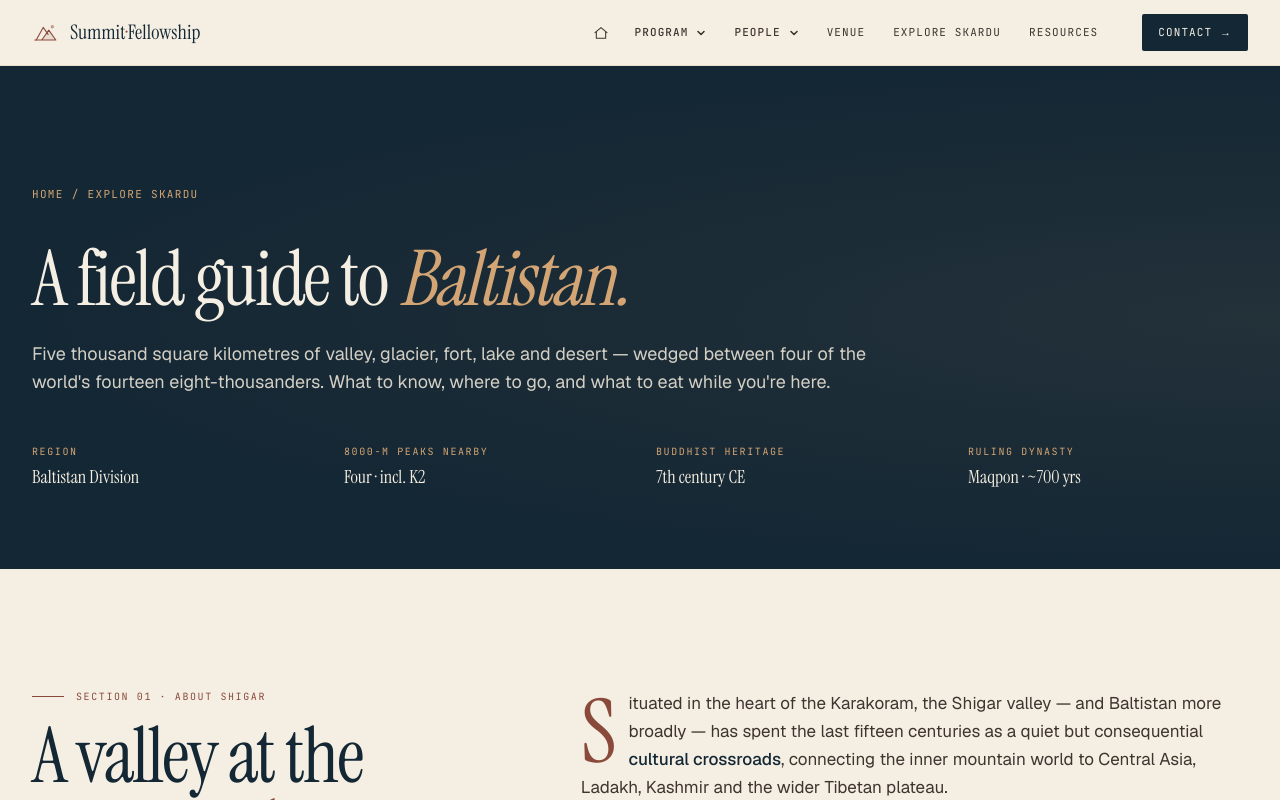
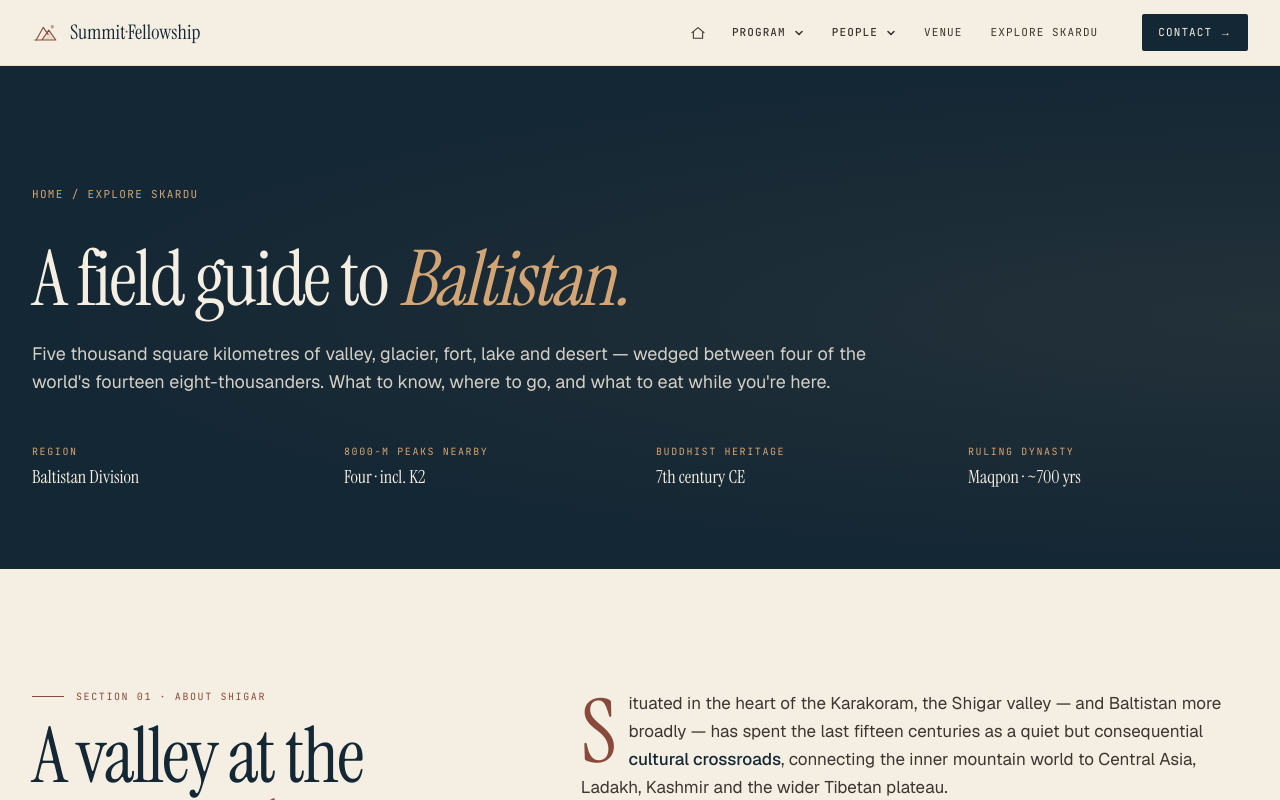
Before and after one commit to usmanjaved-droid/summit-fellowship-website, a Next.js app: page /explore-skardu in a window 1280 px wide. Shown: the top 800 px of the page. Built offline with nearby package versions, Linux system fonts and the light colour scheme.

Commit message:
feat: hide resources page by removing all navigation links

```diff
--- a/app/components/Footer.tsx
+++ b/app/components/Footer.tsx
@@ -3,7 +3,6 @@ import Link from 'next/link';
 const PROGRAM = [
   { href: '/curriculum', label: 'Curriculum' },
   { href: '/itinerary', label: 'Itinerary' },
-  { href: '/resources', label: 'Resources' },
 ];
 
 const PEOPLE = [
--- a/app/components/Header.tsx
+++ b/app/components/Header.tsx
@@ -6,7 +6,6 @@ import { useEffect, useRef, useState } from 'react';
 const NAV_LINKS = [
   { href: '/venue', label: 'Venue' },
   { href: '/explore-skardu', label: 'Explore Skardu' },
-  { href: '/resources', label: 'Resources' },
 ];
 
 const LOGISTICS_LINKS: Array<{ href: string; label: string }> = [];
--- a/app/page.tsx
+++ b/app/page.tsx
@@ -238,12 +238,6 @@ export default function HomePage() {
               </li>
             ))}
           </ol>
-
-          <div className="actions__footer">
-            <Link href="/resources" className="actions__footer-link">
-              Full pre-arrival pack <span className="arrow">→</span>
-            </Link>
-          </div>
         </div>
       </section>
     </>
```
